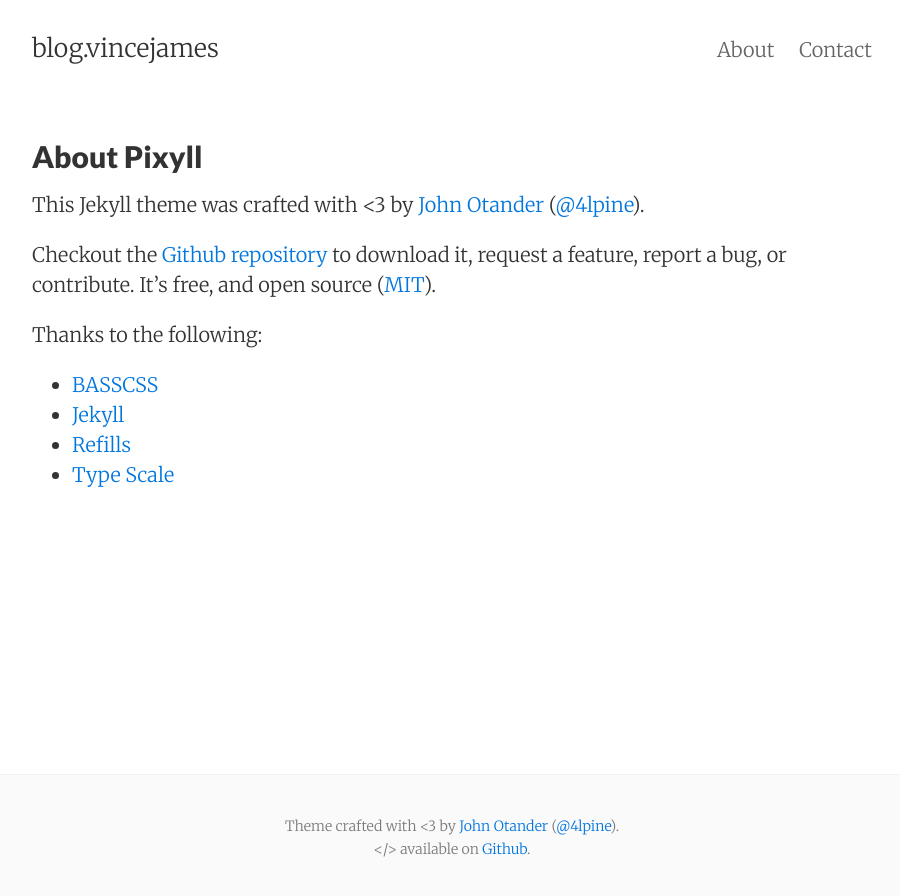
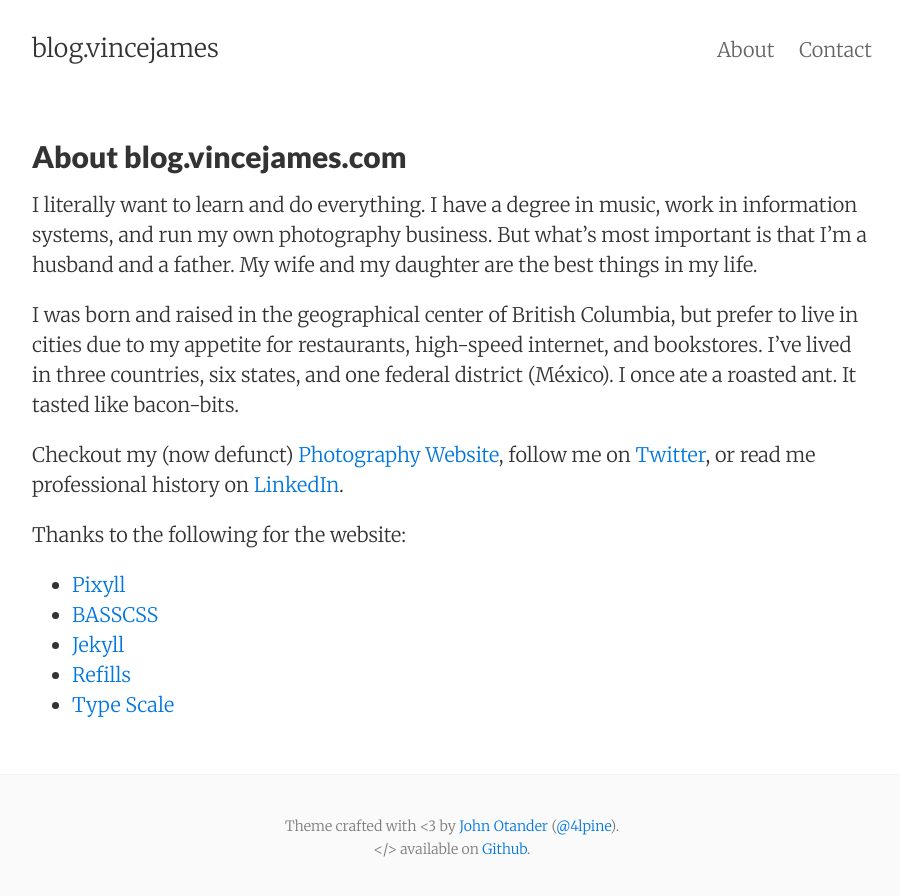
Before and after one commit to bluehiro/bluehiro.github.io, a Jekyll site: the page built from about.md, in a window 1280 px wide. Shown: the top 896 px of the page, without its empty margins (188-1088 px from the left). Built offline with Jekyll 4.4.1, drawn with Linux system fonts in a browser that asks for light colours.

Commit message:
About page update

```diff
--- a/about.md
+++ b/about.md
@@ -1,18 +1,18 @@
 ---
 layout: page
-title: About Pixyll
+title: About blog.vincejames.com
 permalink: /about/
 ---
 
-This Jekyll theme was crafted with <3 by [John Otander](http://johnotander.com)
-([@4lpine](https://twitter.com/4lpine)).
+I literally want to learn and do everything.  I have a degree in music, work in information systems, and run my own photography business. But what’s most important is that I’m a husband and a father. My wife and my daughter are the best things in my life.
 
-Checkout the [Github repository](https://github.com/johnotander/pixyll) to download it,
-request a feature, report a bug, or contribute. It's free, and open source
-([MIT](http://opensource.org/licenses/MIT)).
+I was born and raised in the geographical center of British Columbia, but prefer to live in cities due to my appetite for restaurants, high-speed internet, and bookstores. I’ve lived in three countries, six states, and one federal district (México). I once ate a roasted ant. It tasted like bacon-bits.
 
-Thanks to the following:
+Checkout my (now defunct) [Photography Website](http://vincejames.com), follow me on [Twitter](https://twitter.com/vince_james), or read me professional history on [LinkedIn](https://www.linkedin.com/in/vincejames).
 
+Thanks to the following for the website:
+
+* [Pixyll](https://github.com/johnotander/pixyll)
 * [BASSCSS](http://basscss.com)
 * [Jekyll](http://jekyllrb.com)
 * [Refills](http://refills.bourbon.io/)
```
